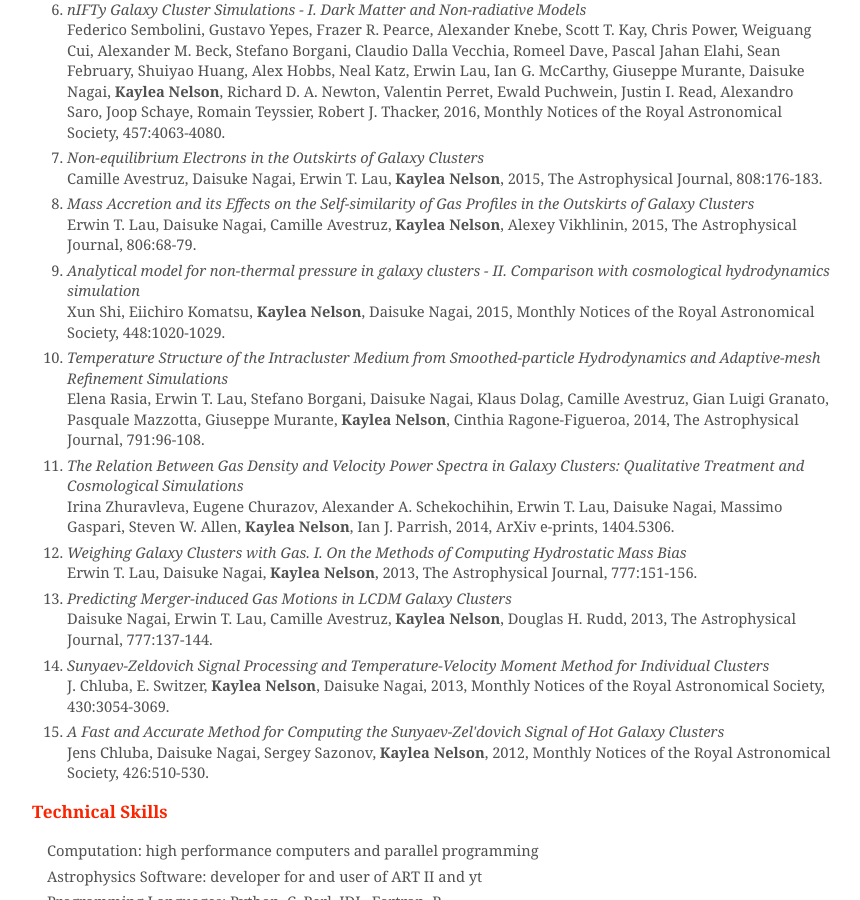
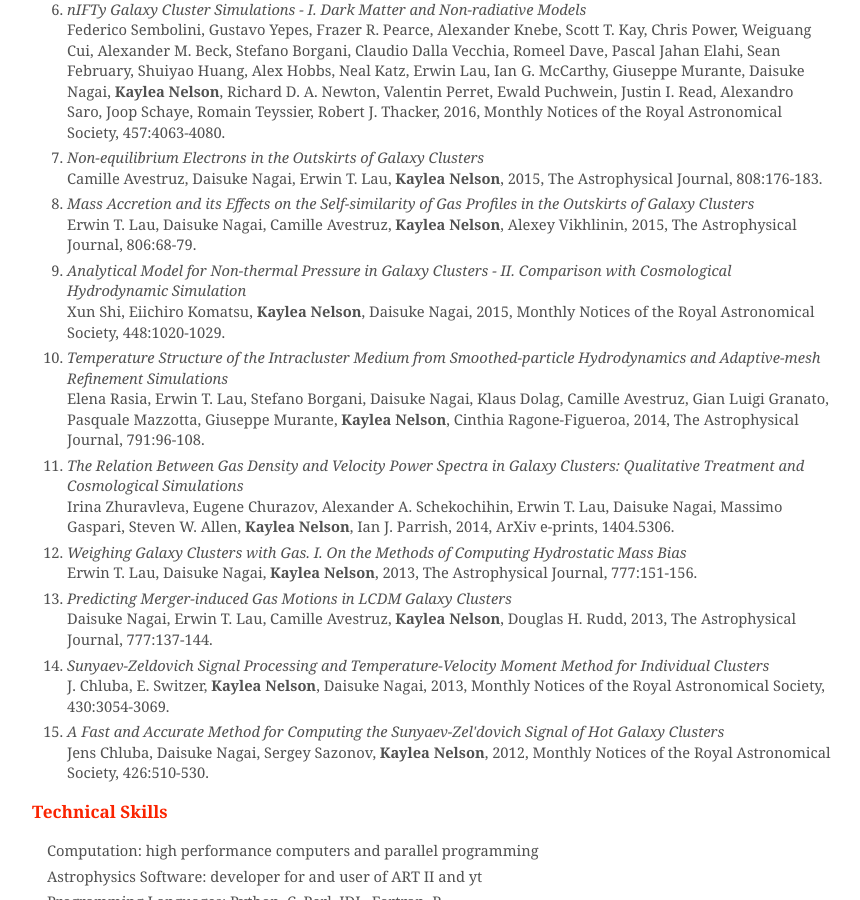
Before and after one commit to kayleanelson/kayleanelson.github.io, a Jekyll site: the page built from cv.html, in a window 1280 px wide and 900 px high, scrolled down 1889 px. Shown: the whole window, without its empty margins (208-1068 px from the left). Built offline with Jekyll 4.4.1, drawn with Linux system fonts in a browser that asks for light colours.

Commit message:
fix up publication formatting

```diff
--- a/_data/works.bib
+++ b/_data/works.bib
@@ -77,7 +77,7 @@ archivePrefix = "arXiv",
 
 @ARTICLE{2015MNRAS.448.1020S,
    author = {Shi, Xun and Komatsu, Eiichiro and Nelson, Kaylea and Nagai, Daisuke},
-    title = {Analytical model for non-thermal pressure in galaxy clusters - II. Comparison with cosmological hydrodynamics simulation},
+    title = {Analytical Model for Non-thermal Pressure in Galaxy Clusters - II. Comparison with Cosmological Hydrodynamic Simulation},
   journal = {Monthly Notices of the Royal Astronomical Society},
 archivePrefix = "arXiv",
    eprint = {1408.3832},
--- a/_data/works.yaml
+++ b/_data/works.yaml
@@ -197,8 +197,8 @@ entries:
             last: Vikhlinin
     2015mnras.448.1020s:
         type: article
-        title: Analytical model for non-thermal pressure in galaxy clusters - II.
-            Comparison with cosmological hydrodynamics simulation
+        title: Analytical Model for Non-thermal Pressure in Galaxy Clusters - II.
+            Comparison with Cosmological Hydrodynamic Simulation
         journal: Monthly Notices of the Royal Astronomical Society
         archiveprefix: arXiv
         eprint: '1408.3832'
```
